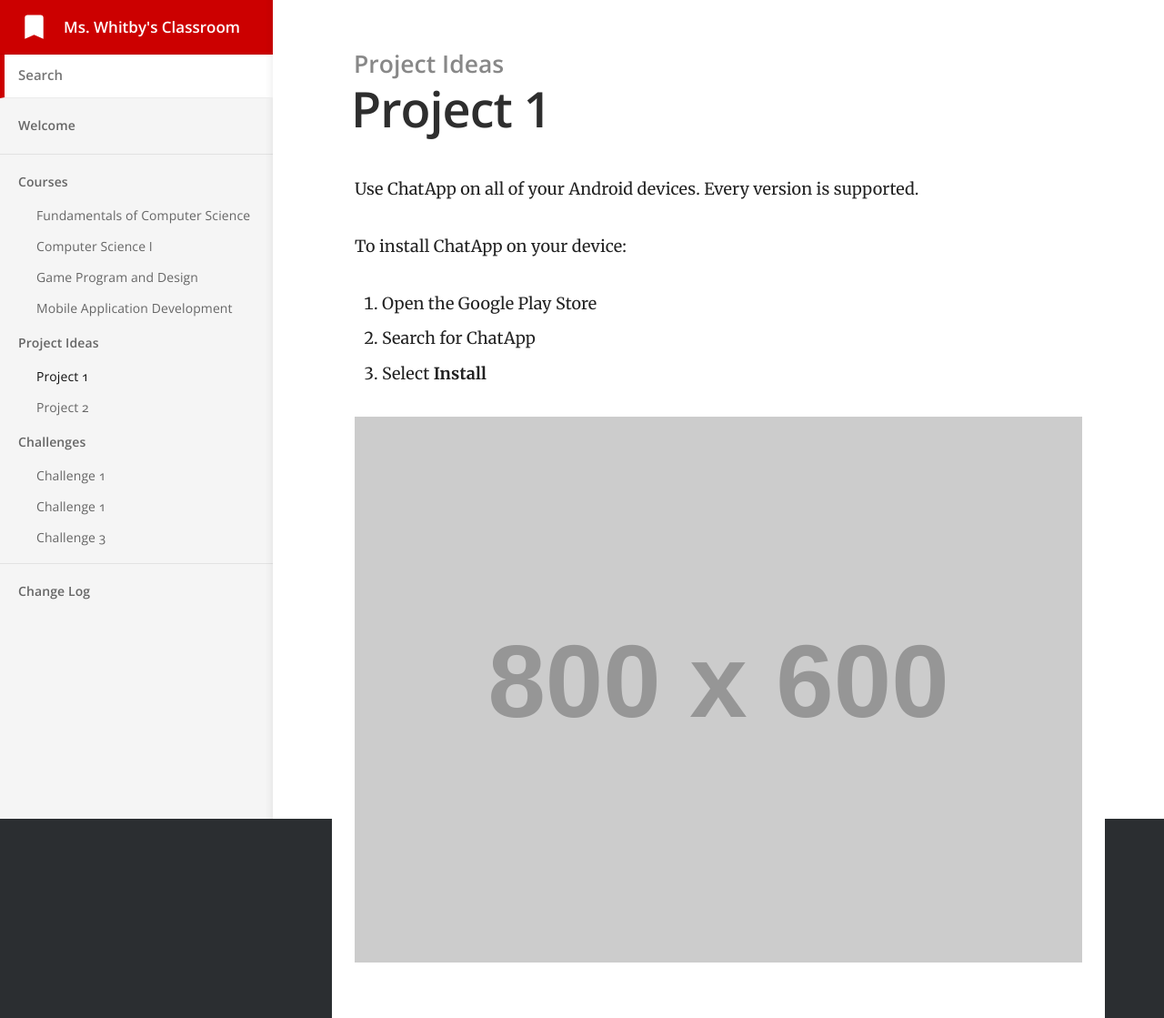
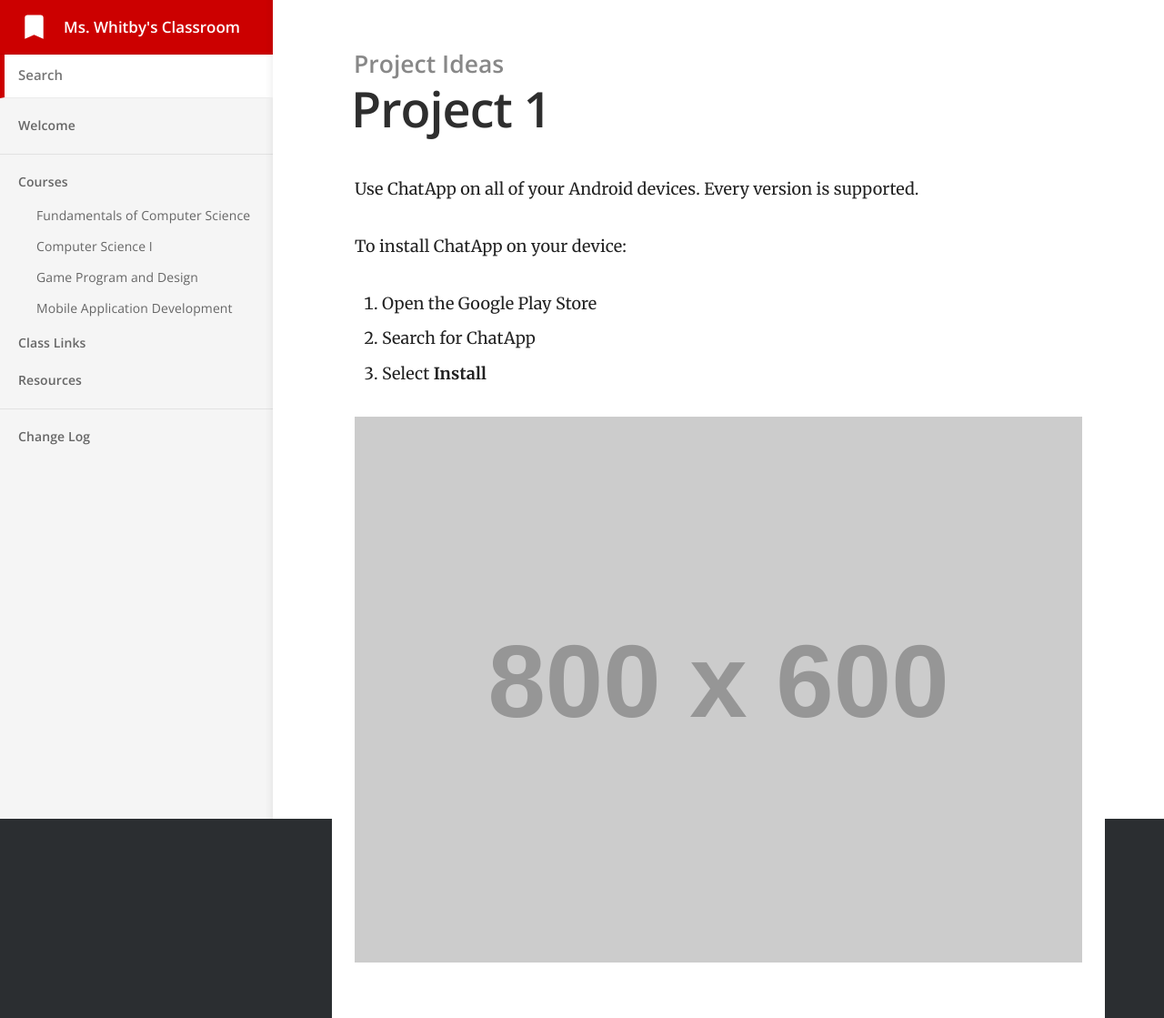
Before and after one commit to mswhitby/classroom, a Jekyll site: the page built from _docs/class_links/project_1.md, in a window 1280 px wide. Shown: the whole page at 91% size. Built offline with Jekyll 4.4.1, drawn with Linux system fonts in a browser that asks for light colours.

Commit message:
Site Updates

```diff
--- a/_config.yml
+++ b/_config.yml
@@ -74,10 +74,10 @@ defaults:
 navigation:
   - title: Courses
     url: /courses.html
-  - title: Project Ideas
-    url: /projects.html
-  - title: Challenges
-    url: /challenges.html
+  - title: Class Links
+    url: /class-links.html
+  - title: Resources
+    url: /resources.html
 
 # -----------
 # CloudCannon
```
Also changed, not shown: _docs/class_links/project_1.md (renamed from _docs/projects/project_1.md), _docs/class_links/project_2.md (renamed from _docs/projects/project_2.md), _docs/resources/challenge_1.md (renamed from _docs/challenges/challenge_1.md), _docs/resources/challenge_2.md (renamed from _docs/challenges/challenge_2.md), _docs/resources/challenge_3.md (renamed from _docs/challenges/challenge_3.md).
